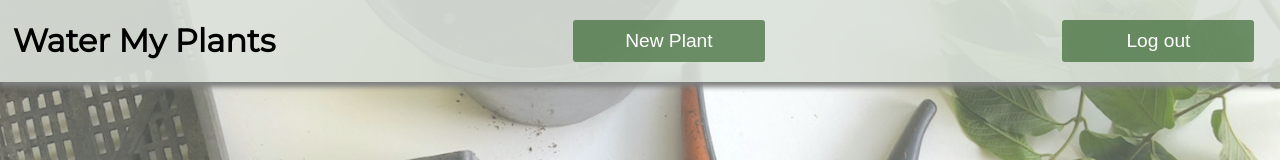
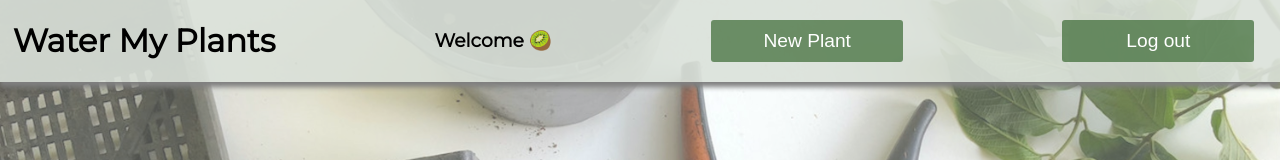
Before and after one commit to Lambda-Build-Week-Water-My-Plants-II/front-end, a React (Create React App) app in the folder wmp/: page /home in a window 1280 px wide. Shown: the top 160 px of the page. Built offline with nearby package versions, Linux system fonts and the light colour scheme; no server answers; sample sign-in values are in the browser's storage.

Commit message:
Dashboard displays username

```diff
--- a/wmp/src/components/NavBar.js
+++ b/wmp/src/components/NavBar.js
@@ -2,14 +2,31 @@
 //User should be able to logout and create a new property from here
 //create buttons for each of those actions
 
-import React from "react";
+import React, {useState, useEffect} from "react";
 import { useHistory } from "react-router-dom";
+import { axiosWithAuth } from "../utils/axiosWithAuth";
+// import { connect } from 'react-redux';
+// import { setUserId } from "../actions/PlantAction";
 
 import './navbar.css';
 
+
 const Navbar = () => {
+  const history = useHistory();
+  const [name, setName] = useState('')
+  console.log('username state', name)
 
-  const history = useHistory();
+
+
+  useEffect(() => {
+    axiosWithAuth()
+      .get('/api/user')
+      .then(res => {
+        console.log('getuser', res.data.username)
+        setName(res.data.username)
+      })
+      .catch(err => console.log(err))
+  }, [setName]);
 
   const newPlant = e => {
     history.push("/new-plant");
@@ -26,12 +43,14 @@ const Navbar = () => {
       <div className="NavBar">
         <h1>Water My Plants</h1>
 
+        <h3>Welcome {name} &#129373;</h3>
+
         <div className='linky'>
           <button onClick={newPlant}>New Plant</button>
         </div>
 
         <div className='logout'>
-          <button onClick={logout}>Log out </button>
+          <button onClick={logout}>Log out</button>
         </div>
       </div>
     </div>
@@ -39,3 +58,12 @@ const Navbar = () => {
 };
 
 export default Navbar;
+
+
+// const mapStateToProps = (state) => {
+//   return {
+//     userName: state.plantReducer.userId
+//   };
+// };
+
+// export default connect(mapStateToProps, { setUserId })(Navbar);
--- a/wmp/src/components/PlantCard.js
+++ b/wmp/src/components/PlantCard.js
@@ -18,7 +18,7 @@ import { getPlant, deletePlant, startEdit } from '../actions/PlantAction'
 
 
 const PlantCard = props => {
-    console.log('plantcardy', props)
+    // console.log('plantcardy', props)
 
     const {push} =  useHistory();
 
--- a/wmp/src/components/navbar.css
+++ b/wmp/src/components/navbar.css
@@ -9,6 +9,11 @@
     margin-left: 1%;
 }
 
+.NavBar h3 {
+    /* background-color: white; */
+    display: flex;
+    align-items: center;
+}
 
 .linky, .logout {
     display: flex;
--- a/wmp/src/reducers/PlantReducer.js
+++ b/wmp/src/reducers/PlantReducer.js
@@ -7,7 +7,8 @@ import {
   SET_ERROR,
   DELETE_PLANT,
   EDITING_PLANT,
-  EDIT_PLANT
+  EDIT_PLANT,
+  // FETCH_USER
 } from '../actions/PlantAction';
 
 const initialState = {
@@ -15,7 +16,8 @@ const initialState = {
   isFetchingData: false,
   error: '',
   isEditing: false,
-  plantToEdit: {}
+  plantToEdit: {},
+  userId: '',
 };
 
 const plantReducer = (state = initialState, action) => {
@@ -58,6 +60,11 @@ const plantReducer = (state = initialState, action) => {
           }
         })]
       }
+    // case FETCH_USER:
+    //   return {
+    //     ...state,
+    //     userName: action.payload
+    //   }
     case SET_USER:
       return {
         ...state,
```
Also changed, not shown: wmp/src/actions/PlantAction.js (+12 -0 lines).
